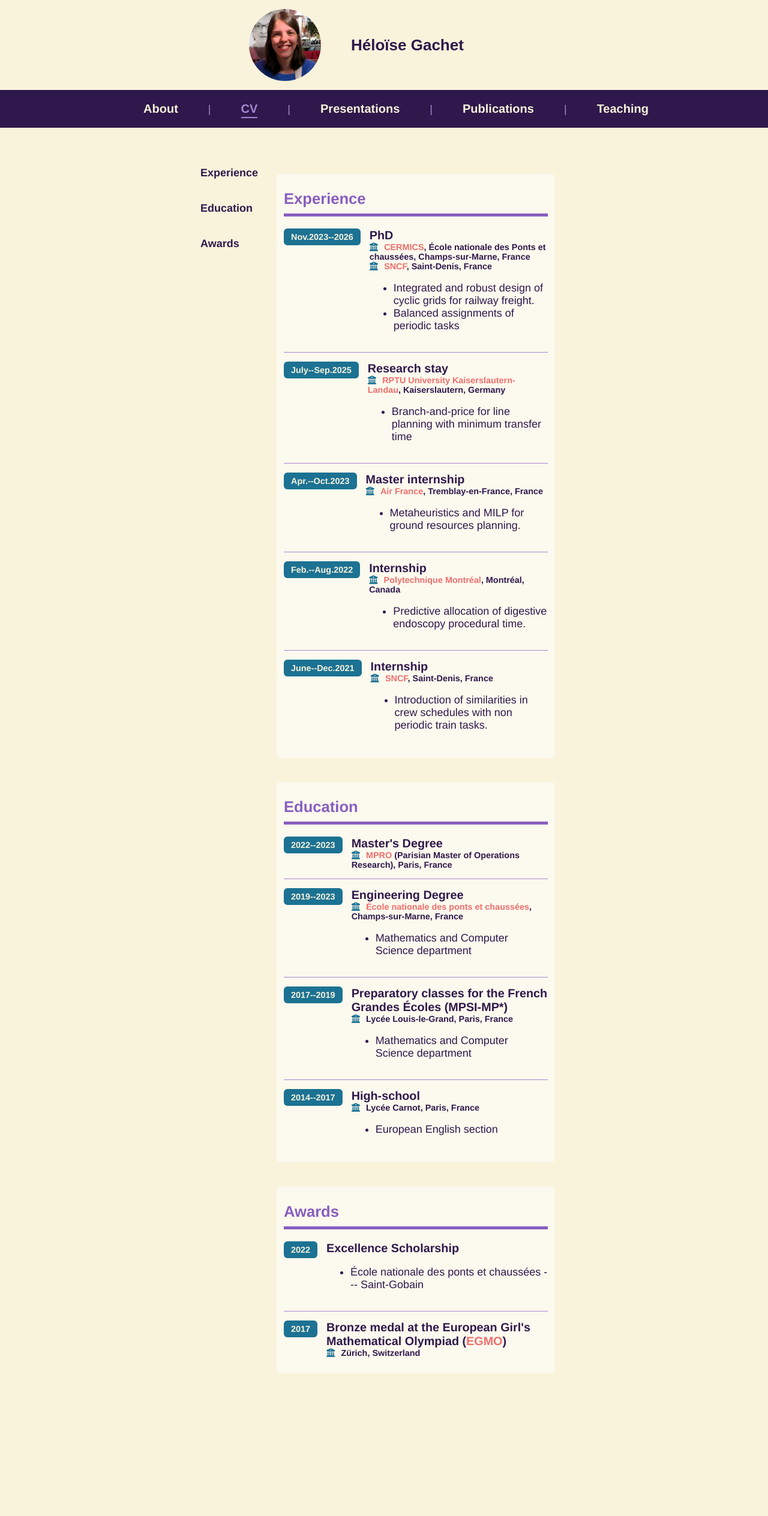
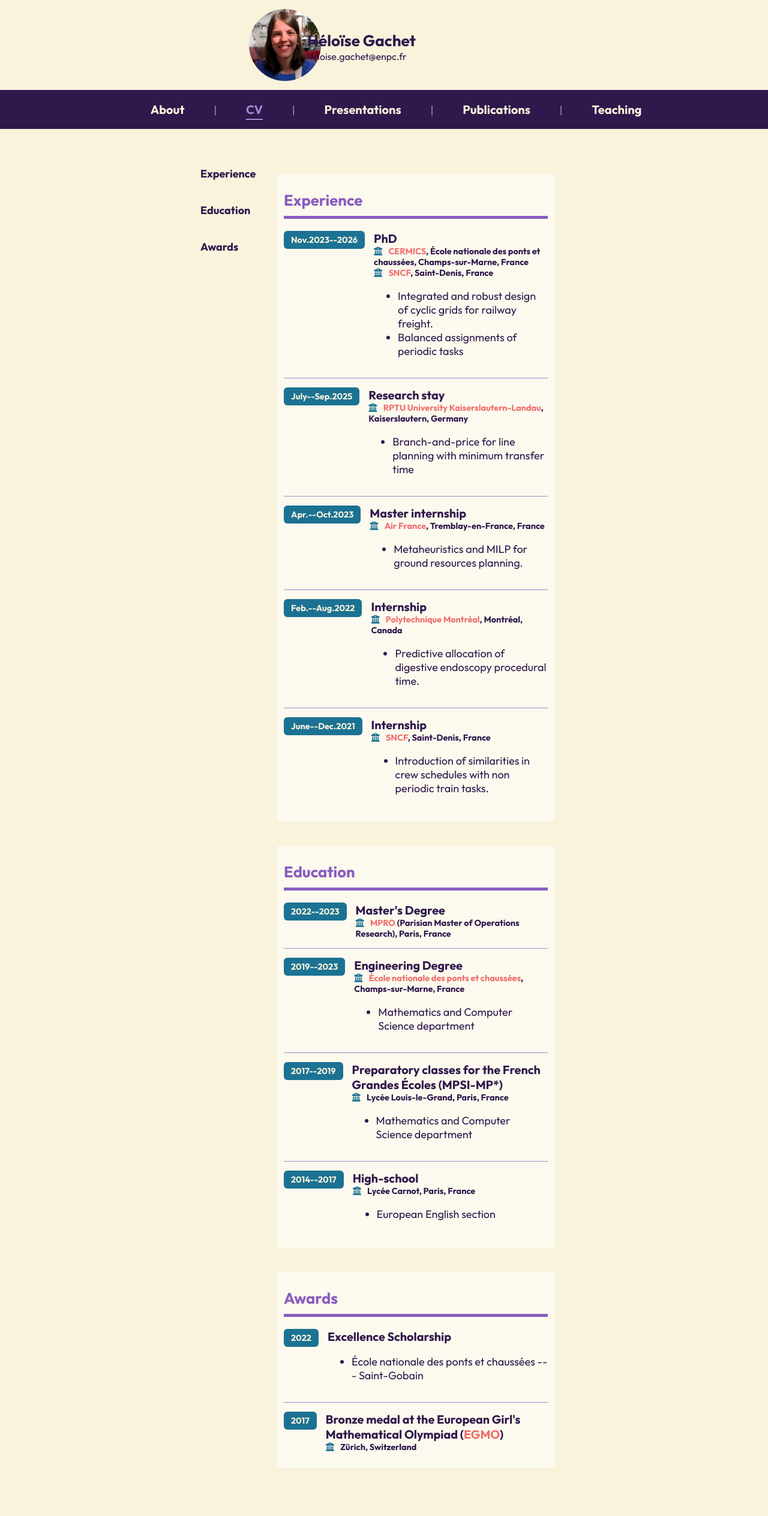
Before and after one commit to heloisegachet/heloisegachet.github.io, a PHP site: page /CV.html in a window 1280 px wide. Shown: the whole page at 60% size. Before the commit the page ends 2290 px from the top, so only its background shows below. Run offline with PHP 8.4, Linux system fonts and the light colour scheme.

Commit message:
change font, add email, fix 2 things

```diff
--- a/CV.html
+++ b/CV.html
@@ -6,15 +6,22 @@
     <link rel="stylesheet" href="my_style.css">
     <link rel="stylesheet" href="cv_style.css">
     <link rel="stylesheet" href="https://cdnjs.cloudflare.com/ajax/libs/font-awesome/6.4.0/css/all.min.css">
+    <link rel="preconnect" href="https://fonts.googleapis.com">
+    <link rel="preconnect" href="https://fonts.gstatic.com" crossorigin>
+    <link href="https://fonts.googleapis.com/css2?family=Outfit:wght@100..900&display=swap" rel="stylesheet">
 </head>
-<body>
 
 <!-- Header -->
 <header class="site-header">
     <!-- Bande 1 : Avatar + Nom -->
-    <a href="index.html" class="header-top">
-        <img src="photo.png" alt="Photo" class="photo">
-        <span class="site-name">Héloïse Gachet</span>
+     <a href="index.html" class="header-top">
+        <div class="photo-column">
+            <img src="photo.png" alt="Photo" class="photo">
+        </div>
+        <div class="name-column">
+            <span class="site-name">Héloïse Gachet</span>
+            <span class="site-email">heloise.gachet@enpc.fr</span>
+        </div>
      </a>
 
     <!-- Bande 2 : Navigation -->
@@ -45,7 +52,7 @@
                 <div class="cv-item-date">Nov.2023--2026</div>
                 <div class="cv-item-content">
                     <div class="cv-item-title">PhD</div>
-                    <div class="cv-item-place"><a href=https://cermics-lab.enpc.fr>CERMICS</a>, École nationale des Ponts et chaussées, Champs-sur-Marne, France</div>
+                    <div class="cv-item-place"><a href=https://cermics-lab.enpc.fr>CERMICS</a>, École nationale des ponts et chaussées, Champs-sur-Marne, France</div>
                     <div class="cv-item-place"><a href=https://www.groupe-sncf.com>SNCF</a>, Saint-Denis, France</div>
                     <ul>
                         <li>Integrated and robust design of cyclic grids for railway freight.</li>
--- a/cv_style.css
+++ b/cv_style.css
@@ -1,6 +1,5 @@
 /* === Contenu du CV === */
 .cv-page-container {
-    display: flex;           /* Active Flexbox */
     width: 50%;
     margin: 40px auto;
     display: grid;
--- a/my_style.css
+++ b/my_style.css
@@ -10,7 +10,7 @@
     margin-top: 250px;
     margin-bottom: 30px;
     font-size: 18px;
-    font-family: 'Helvetica Neue', Arial, sans-serif;
+    font-family: "Outfit", sans-serif;
 }
 
 /* Tous les liens du site */
@@ -50,6 +50,31 @@
     background-color: #F9F3DC;
 }
 
+
+/* === Contenu du CV === */
+.header-top {
+    position:fixed;
+    top: 0;           /* Toujours en haut */
+    left: 0;
+    width: 100%;
+    z-index: 1000;    /* Toujours au-dessus du reste du contenu */
+    display: grid;
+    grid-template-columns: 15% 85%;
+    gap: 5px;
+}
+
+/* Colonne gauche */
+.photo-column {
+    width: 40%;            /* Largeur fixe */
+    top: 20px; /* distance depuis le haut de la fenêtre */
+}
+
+/* Colonne droite (contenu) */
+.name-column {
+    flex: 1;                 /* Prend tout l’espace restant */
+    padding-left: 300px;
+}
+
 .photo {
     width: 120px;
     height: 120px;
@@ -63,8 +88,14 @@
     color: #2F184B;
     font-weight: bold;
     font-size: 26px;
-    font-family: arial, serif; /* Change la police ici */
 }
+
+.site-email {
+    color: #2F184B;
+    font-size: 16px;
+    display: block;
+}
+
 
 /* Bande 2 */
 .site-nav {
```
Also changed, not shown: index.html (+11 -3 lines), presentations.html (+12 -5 lines), publications.html (+11 -5 lines), teaching.html (+11 -5 lines).
